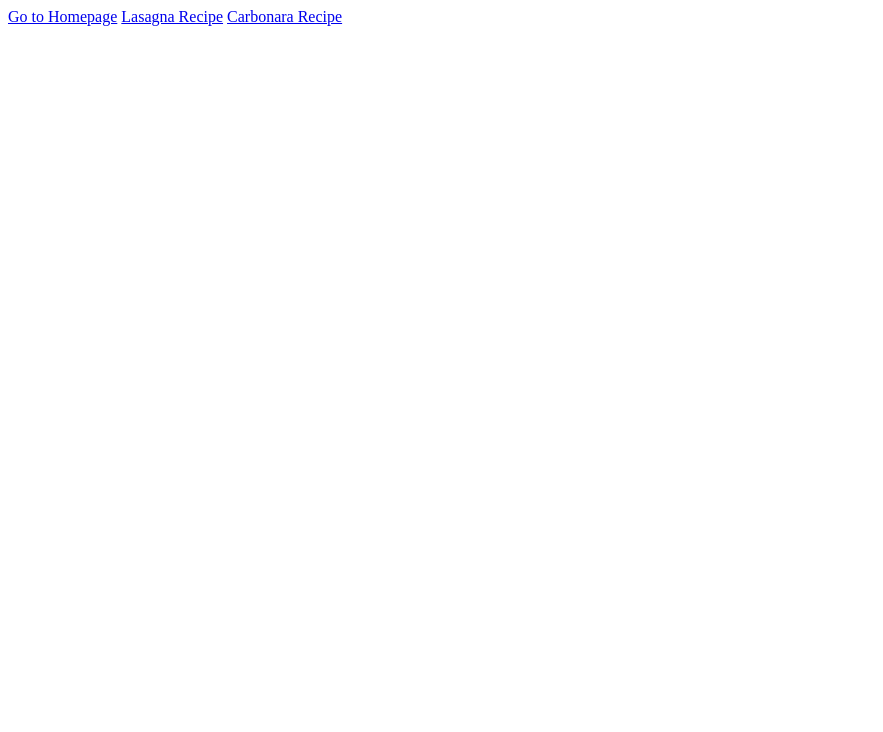
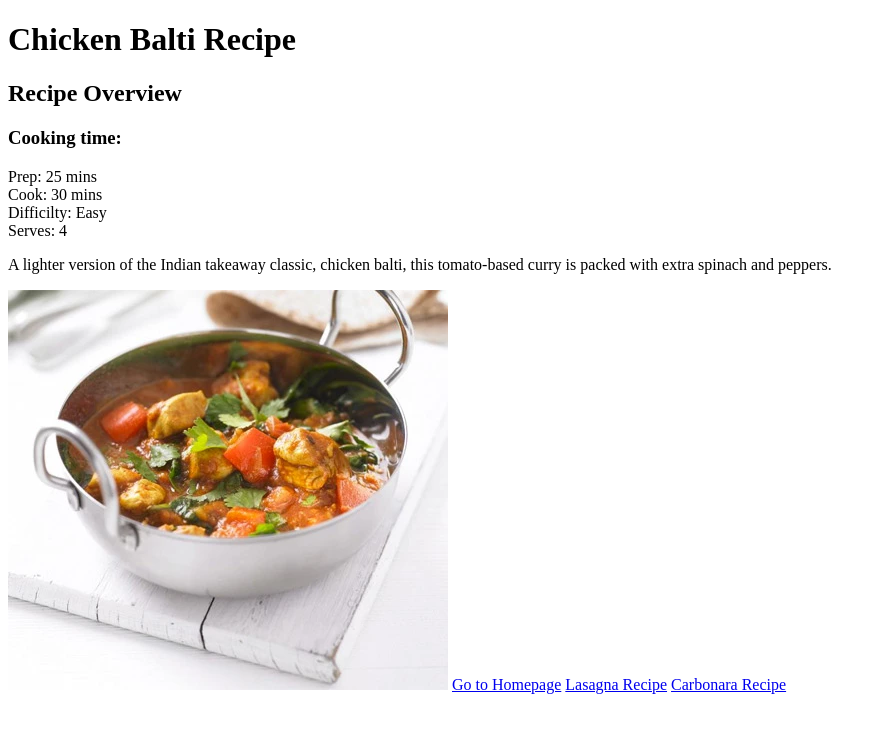
Before and after one commit to EllisOllier/odin-recipies-v2, a plain HTML site: page odin-recipies-v2/pages/chicken-balti.html in a window 1280 px wide. Shown: the whole page, without its empty margins (0-883 px from the left). Drawn offline with Linux system fonts and the light colour scheme.

Commit message:
Updated chicken balti recipe with basic information

```diff
--- a/odin-recipies-v2/pages/chicken-balti.html
+++ b/odin-recipies-v2/pages/chicken-balti.html
@@ -7,6 +7,15 @@
     </head>
 
     <body>
+        <h1>Chicken Balti Recipe</h1>
+
+        <h2>Recipe Overview</h2>
+
+        <h3>Cooking time:</h3>
+        <p>Prep: 25 mins<br>Cook: 30 mins<br>Difficilty: Easy<br>Serves: 4</p>
+        <p>A lighter version of the Indian takeaway classic, chicken balti, this tomato-based curry is packed with extra spinach and peppers.</p>
+
+        <img src="../imgs/chicken-balti.jpg" alt="Picture of Chicken Balti in a Bowl">
 
         <a href="../index.html">Go to Homepage</a>
         <a href="./lasagna.html">Lasagna Recipe</a>
```
Also changed, not shown: odin-recipies-v2/imgs/chicken-balti.jpg (added).
